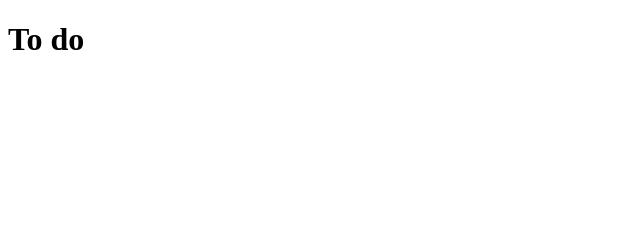
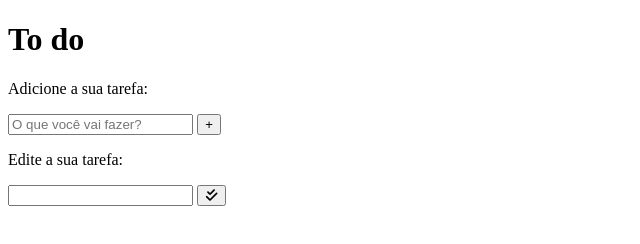
Before and after one commit to luadechiclete/to-do-html-css-js, a plain HTML site: page index.html in a window 1280 px wide. Shown: the whole page, without its empty margins (0-640 px from the left). Drawn offline with Linux system fonts and the light colour scheme; files that its build step writes are made by us from their sources.

Commit message:
dois forms adicionados com icons

```diff
--- a/index.html
+++ b/index.html
@@ -10,6 +10,28 @@
     <script src="js/script.js" defer></script>
 </head>
 <body>
-    <h1>To do</h1>
+    <div class="todo-container">
+        <header>
+            <h1>To do</h1>
+        </header>
+        <form id="todo-form">
+            <p>Adicione a sua tarefa:</p>
+            <div class="form-control">
+                <input type="text" id="todo-input" placeholder="O que você vai fazer?">
+            <button type="submit">
+                <i class="fa-thin fa-plus"></i>
+            </button>
+            </div>
+        </form>
+        <form id="edit-form">
+            <p>Edite a sua tarefa:</p>
+            <div class="form-control">
+                <input type="text" id="edit-input">
+                <button type="submit">
+                    <i class="fa-solid fa-check-double"></i>
+                </button>
+            </div>
+        </form>
+    </div>
 </body>
 </html>
```
